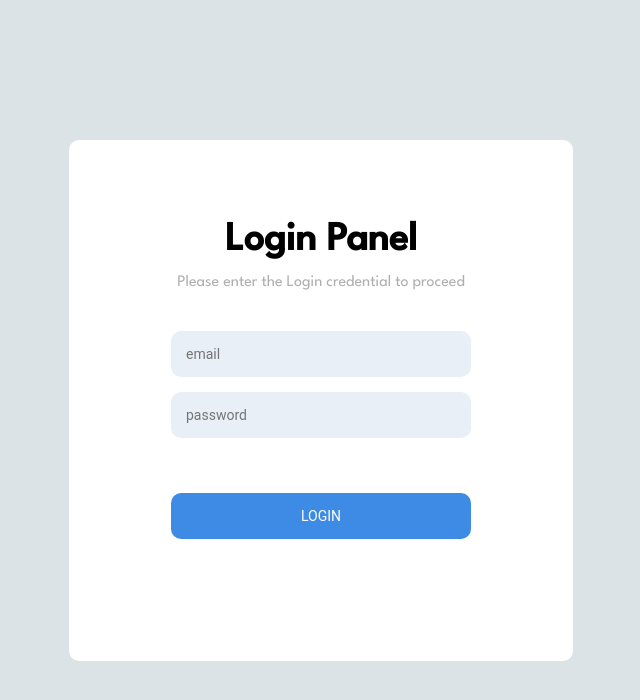
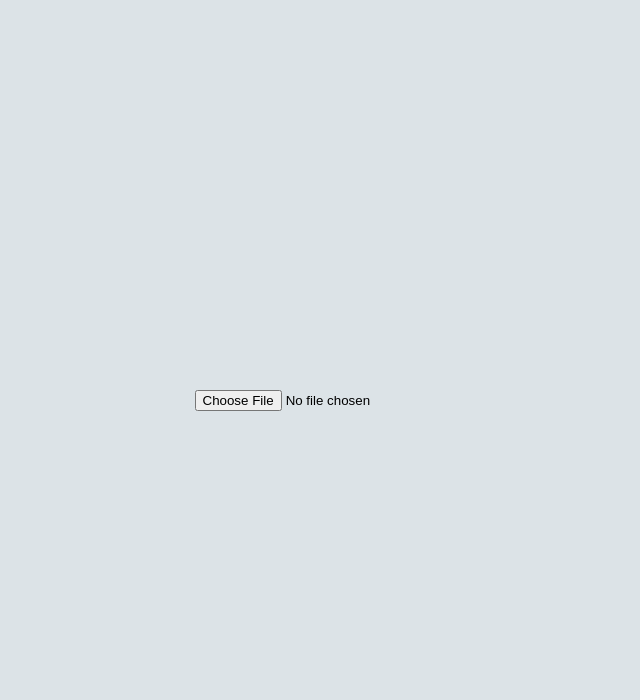
Before and after one commit to mritunjayupadhyay/recipe-admin, a React (Create React App) app: page / in a window 1280 px wide. Before the commit this address led to /login. Shown: the top 700 px of the page, without its empty margins (319-959 px from the left). Built offline with nearby package versions, Linux system fonts and the light colour scheme.

Commit message:
feat: upload png

```diff
--- a/public/index.html
+++ b/public/index.html
@@ -24,7 +24,7 @@
       work correctly both with client-side routing and a non-root public URL.
       Learn how to configure a non-root public URL by running `npm run build`.
     -->
-    <title>React App</title>
+    <title>Check AWS</title>
   </head>
   <body>
     <noscript>You need to enable JavaScript to run this app.</noscript>
--- a/src/App.js
+++ b/src/App.js
@@ -10,6 +10,7 @@ import Edit from './pages/edit/edit';
 import Display from './pages/display/display';
 import Create from './pages/create/create';
 import HorizontalNav from './components/navbar/HorizontalNav';
+import ImageUpload from './pages/uploadImage/imageUpload';
 function App() {
   navigationRouter.navigate = useNavigate();
   navigationRouter.location = useLocation();
@@ -20,14 +21,12 @@ function App() {
   // }
   return (
     <div className="App">
-      <HorizontalNav show={!!(user)} />
+      <HorizontalNav show={false} />
       <Routes>
         <Route
         path="/"
         element={
-          <PrivateRoute>
-            <Home />
-          </PrivateRoute>
+          <ImageUpload />
         } />
         <Route
         path="/create"
--- /dev/null
+++ b/src/pages/uploadImage/imageUpload.jsx
@@ -0,0 +1,35 @@
+import axios from 'axios';
+import React from 'react';
+import './upload-image.scss'
+
+function ImageUpload() {
+  const handleChange = async (event) => {
+    if (!event) return;
+    const files = event?.target?.files;
+    if (files && files?.length) {
+      const file = files[0];
+      console.log("file uploaded", file);
+      const url = `${process.env.REACT_APP_BASE_URL}/image-upload/signed-url/?bucket=school-management-01&key=profile`;
+      const signedUrlData = await axios.get(url);
+      console.log("signed url data", signedUrlData.data)
+      if (signedUrlData && signedUrlData?.data?.error === false) {
+        console.log("ready to post data to aws");
+        const signedUrl = signedUrlData?.data?.data;
+        const postedImageUrl = await axios.post(signedUrl, file, {
+          headers: {
+            'Content-Type': 'image/png'
+          }
+        });
+        console.log("this is posted url", postedImageUrl);
+      }
+    }
+    console.log("event", event);
+  }
+  return (
+    <div className='ImageUpload'>
+        <input type="file" onChange={(event) => handleChange(event)} />
+    </div>
+  )
+}
+
+export default ImageUpload;
--- /dev/null
+++ b/src/pages/uploadImage/upload-image.scss
@@ -0,0 +1,7 @@
+.ImageUpload {
+    width: 100%;
+    height: 100vh;
+    display: flex;
+    align-items: center;
+    justify-content: center;
+}
```
